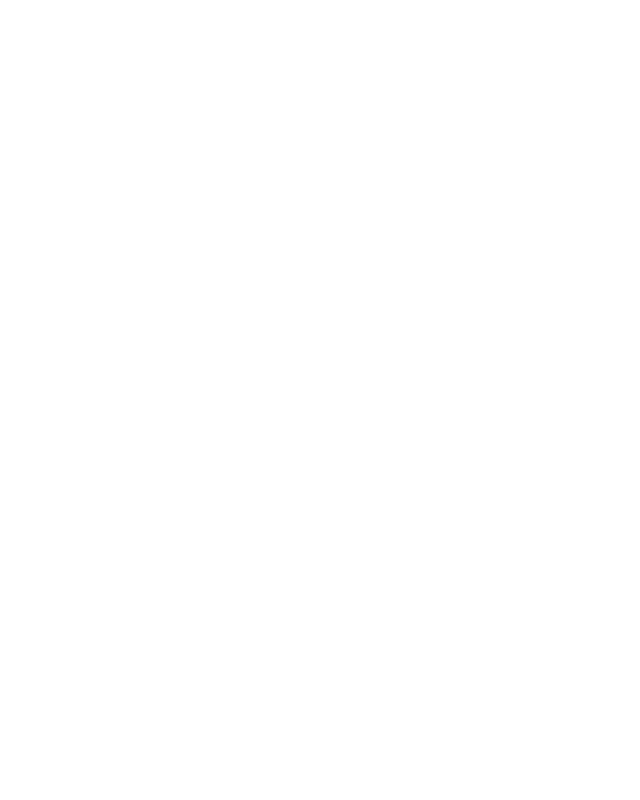
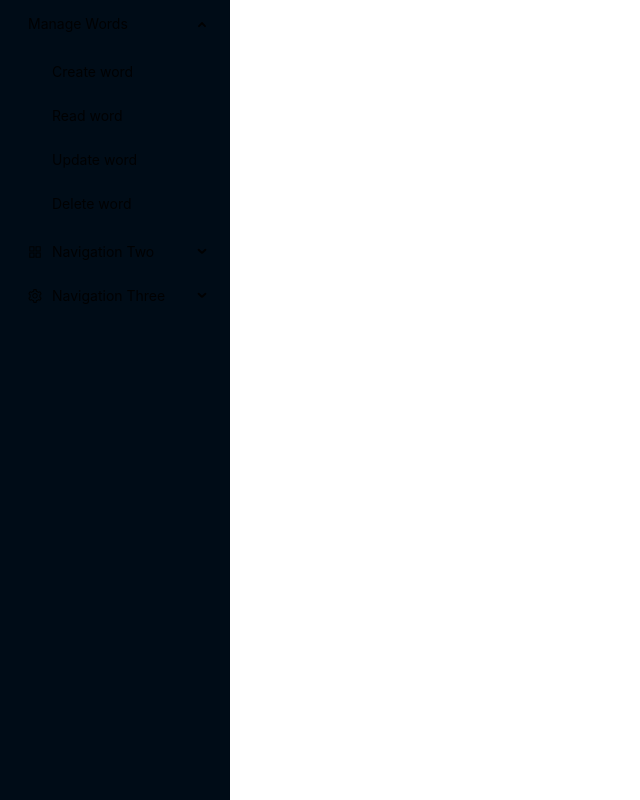
Before and after one commit to nguyenbahoang02/ITSS_JP, a React (Create React App) app in the folder client/: page /admin in a window 1280 px wide. Shown: the whole page, without its empty margins (0-640 px from the left). Built offline with nearby package versions, Linux system fonts and the light colour scheme.

Commit message:
Create create-word and sidebar layout

```diff
--- a/client/src/App.js
+++ b/client/src/App.js
@@ -1,9 +1,13 @@
-import { BrowserRouter, Route, Switch } from 'react-router-dom';
-
+import { Routes, Route, Switch, BrowserRouter } from 'react-router-dom';
+import HomeAdmin from '../src/Features/Admin/index';
 function App() {
-    return <BrowserRouter>
-
-    </BrowserRouter>;
+    return (
+        <BrowserRouter>
+          <Routes>
+              <Route path="/admin" element={<HomeAdmin />} />
+          </Routes>
+        </BrowserRouter>
+    );
 }
 
 export default App;
--- a/client/src/Components/GlobalStyles/GlobalStyles.scss
+++ b/client/src/Components/GlobalStyles/GlobalStyles.scss
@@ -1,7 +1,7 @@
 @import 'normalize.css';
 
 :root {
-    --primary: #fe2c55;
+    --primary: #0e8585;
     --black: #000;
     --white: #fff;
     --text-color: #161823;
@@ -58,3 +58,29 @@
     color: var(--text-color);
     text-decoration: none;
 }
+
+input {
+    outline: none !important;
+    &:hover,
+    &:active,
+    &:focus {
+        border-color: var(--primary) !important;
+    }
+}
+.ant-btn-primary {
+    background-color: var(--primary);
+    &:hover {
+        opacity: 0.8;
+        background-color: var(--primary) !important;
+    }
+    &:disabled {
+        opacity: 1;
+        background-color: rgba(0, 0, 0, 0.04) !important;
+    }
+}
+.ant-btn-default {
+    &:hover {
+        color: var(--primary) !important;
+        border-color: var(--primary) !important;
+    }
+}
--- /dev/null
+++ b/client/src/Features/Admin/Components/CreateWord/CreateWord.js
@@ -0,0 +1,128 @@
+import React from 'react';
+import { Button, Form, Input, Space } from 'antd';
+import axios from 'axios';
+import './CreateWord.scss';
+
+const SubmitButton = ({ form }) => {
+    const [submittable, setSubmittable] = React.useState(false);
+    // Watch all values
+    const values = Form.useWatch([], form);
+    React.useEffect(() => {
+        form.validateFields({
+            validateOnly: true,
+        }).then(
+            () => {
+                setSubmittable(true);
+            },
+            () => {
+                setSubmittable(false);
+            },
+        );
+
+        // eslint-disable-next-line react-hooks/exhaustive-deps
+    }, [values]);
+    return (
+        <Button type="primary" htmlType="submit" disabled={!submittable}>
+            Submit
+        </Button>
+    );
+};
+const CreateWord = () => {
+    const [form] = Form.useForm();
+
+    const submit = (values) => {
+        console.log(values);
+        axios
+            .post(
+                `${process.env.REACT_APP_BASE_URL}/words`,
+                {
+                    word: {
+                        word: values.word,
+                        furigana: values.furigana,
+                    },
+                    meaning: {
+                        meaning: values.meaning,
+                        description: values.description,
+                    },
+                },
+                {
+                    headers: {
+                        accessToken:
+                            'eyJhbGciOiJIUzI1NiIsInR5cCI6IkpXVCJ9.eyJ1c2VybmFtZSI6IkhvYW5nIiwiaWQiOjEsIlJvbGVJZCI6MiwiaWF0IjoxNzAwMzI2MTYyLCJleHAiOjE3MDAzNDA1NjJ9.1hPZNvPtvY1-xJSTmzkpW2iWFSAHJrsqe8LLV7RmCm0',
+                    },
+                },
+            )
+            .then(function (response) {
+                console.log(response);
+            })
+            .catch(function (error) {
+                console.log(error);
+            });
+    };
+
+    return (
+        <div className="create-word-background">
+            <Form
+                form={form}
+                name="validateOnly"
+                layout="vertical"
+                autoComplete="off"
+                onFinish={(values) => submit(values)}
+                className="create-word"
+                size="large"
+            >
+                <Form.Item
+                    name="word"
+                    label="Word"
+                    rules={[
+                        {
+                            required: true,
+                        },
+                    ]}
+                >
+                    <Input />
+                </Form.Item>
+                <Form.Item
+                    name="furigana"
+                    label="Furigana"
+                    rules={[
+                        {
+                            required: true,
+                        },
+                    ]}
+                >
+                    <Input />
+                </Form.Item>
+                <Form.Item
+                    name="meaning"
+                    label="Meaning"
+                    rules={[
+                        {
+                            required: true,
+                        },
+                    ]}
+                >
+                    <Input />
+                </Form.Item>
+                <Form.Item
+                    name="description"
+                    label="Description"
+                    rules={[
+                        {
+                            required: true,
+                        },
+                    ]}
+                >
+                    <Input />
+                </Form.Item>
+                <Form.Item>
+                    <Space>
+                        <SubmitButton form={form} />
+                        <Button htmlType="reset">Reset</Button>
+                    </Space>
+                </Form.Item>
+            </Form>
+        </div>
+    );
+};
+export default CreateWord;
--- /dev/null
+++ b/client/src/Features/Admin/Components/CreateWord/CreateWord.scss
@@ -0,0 +1,10 @@
+.create-word-background {
+    padding: 3rem;
+    border-radius: 1rem;
+    border: 1px solid var(--primary);
+}
+
+.create-word {
+    width: 500px;
+
+}
--- /dev/null
+++ b/client/src/Features/Admin/Components/Sidebar/Sidebar.js
@@ -0,0 +1,67 @@
+import React, { useState } from 'react';
+import { AppstoreOutlined, MailOutlined, SettingOutlined } from '@ant-design/icons';
+import { Menu } from 'antd';
+import './Sidebar.scss';
+
+function getItem(label, key, icon, children, type) {
+    return {
+        key,
+        icon,
+        children,
+        label,
+        type,
+    };
+}
+const items = [
+    getItem('Manage Words', 'sub1', <></>, [
+        getItem('Create word', '1'),
+        getItem('Read word', '2'),
+        getItem('Update word', '3'),
+        getItem('Delete word', '4'),
+    ]),
+    getItem('Navigation Two', 'sub2', <AppstoreOutlined />, [
+        getItem('Option 5', '5'),
+        getItem('Option 6', '6'),
+        getItem('Submenu', 'sub3', null, [getItem('Option 7', '7'), getItem('Option 8', '8')]),
+    ]),
+    getItem('Navigation Three', 'sub4', <SettingOutlined />, [
+        getItem('Option 9', '9'),
+        getItem('Option 10', '10'),
+        getItem('Option 11', '11'),
+        getItem('Option 12', '12'),
+    ]),
+];
+
+// submenu keys of first level
+const rootSubmenuKeys = ['sub1', 'sub2', 'sub4'];
+const Sidebar = ({ tab, setTab }) => {
+    const [openKeys, setOpenKeys] = useState(['sub1']);
+    const onOpenChange = (keys) => {
+        const latestOpenKey = keys.find((key) => openKeys.indexOf(key) === -1);
+        if (latestOpenKey && rootSubmenuKeys.indexOf(latestOpenKey) === -1) {
+            setOpenKeys(keys);
+        } else {
+            setOpenKeys(latestOpenKey ? [latestOpenKey] : []);
+        }
+    };
+    return (
+        <div className="sidebar">
+            <Menu
+                mode="inline"
+                onSelect={(event) => {
+                    setTab(event.key);
+                }}
+                openKeys={openKeys}
+                onOpenChange={onOpenChange}
+                style={{
+                    width: '100%',
+                    height: '100vh',
+                    backgroundColor: '#000c17',
+                    color: '#ffffff',
+                }}
+                items={items}
+            />
+        </div>
+    );
+};
+export default Sidebar;
--- /dev/null
+++ b/client/src/Features/Admin/Components/Sidebar/Sidebar.scss
@@ -0,0 +1,17 @@
+.sidebar {
+    .ant-menu-submenu-selected {
+        .ant-menu-submenu-title {
+            color: #ffffff;
+        }
+    }
+    .ant-menu-item {
+        &:hover {
+            background-color: var(--primary) !important;
+            color: #ffffff !important;
+        }
+    }
+    .ant-menu-item-selected {
+        background-color: var(--primary);
+        color: #ffffff;
+    }
+}
--- /dev/null
+++ b/client/src/Features/Admin/index.js
@@ -0,0 +1,16 @@
+import { useState } from 'react';
+import Sidebar from './Components/Sidebar/Sidebar';
+import './index.scss';
+import CreateWord from './Components/CreateWord/CreateWord';
+
+function HomeAdmin() {
+    const [tab, setTab] = useState('');
+    return (
+        <div className="home-admin">
+            <Sidebar tab={tab} setTab={setTab} />
+            <div className="admin-selected-feature">{tab === '1' && <CreateWord/>}</div>
+        </div>
+    );
+}
+
+export default HomeAdmin;
--- /dev/null
+++ b/client/src/Features/Admin/index.scss
@@ -0,0 +1,10 @@
+.home-admin {
+    display: flex;
+    width: 100%;
+    .sidebar {
+        min-width: 18%;
+    }
+    .admin-selected-feature {
+        margin: auto;
+    }
+}
```
Also changed, not shown: 2 other files (tests, documents, lock files or other folders).
